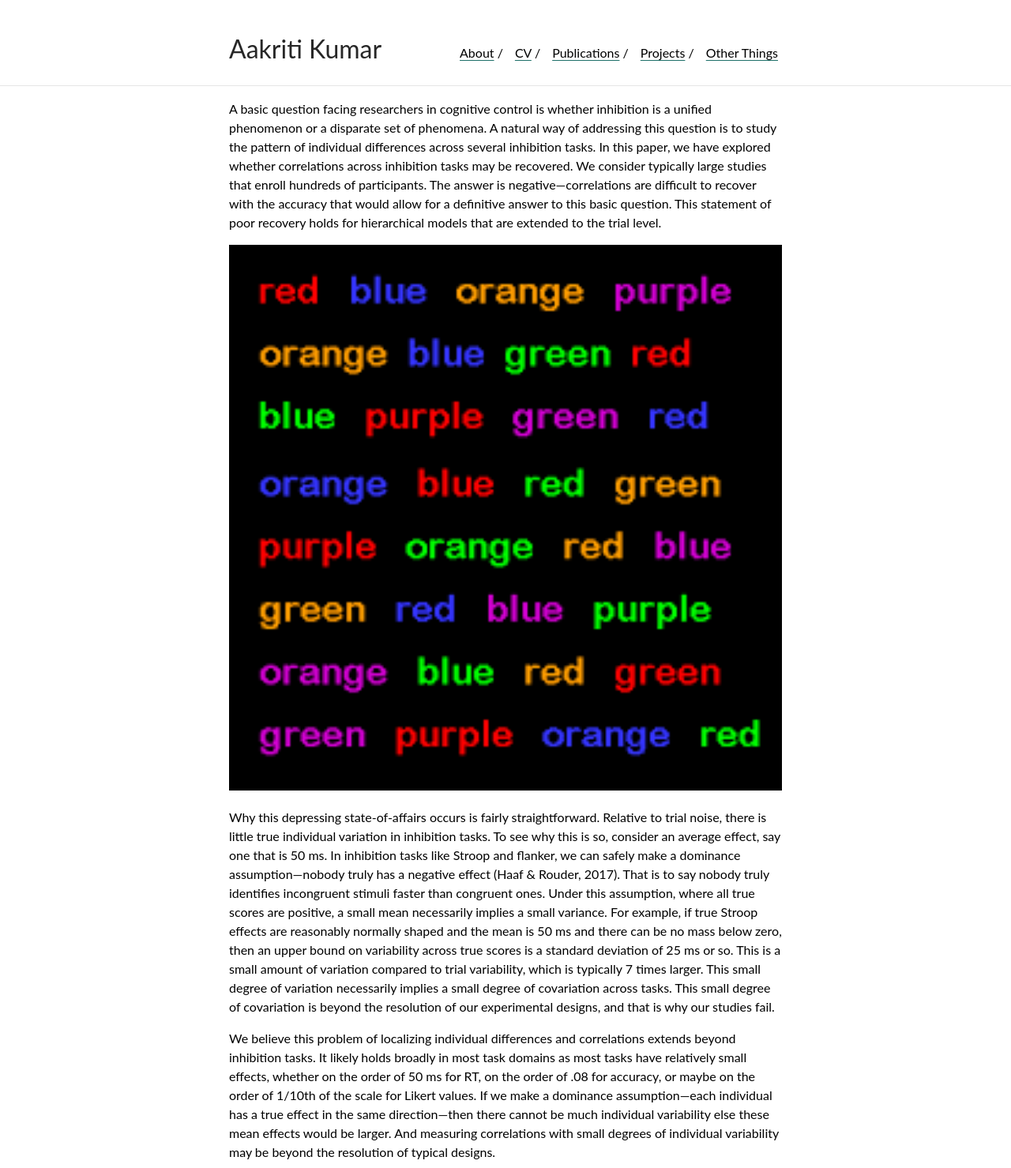
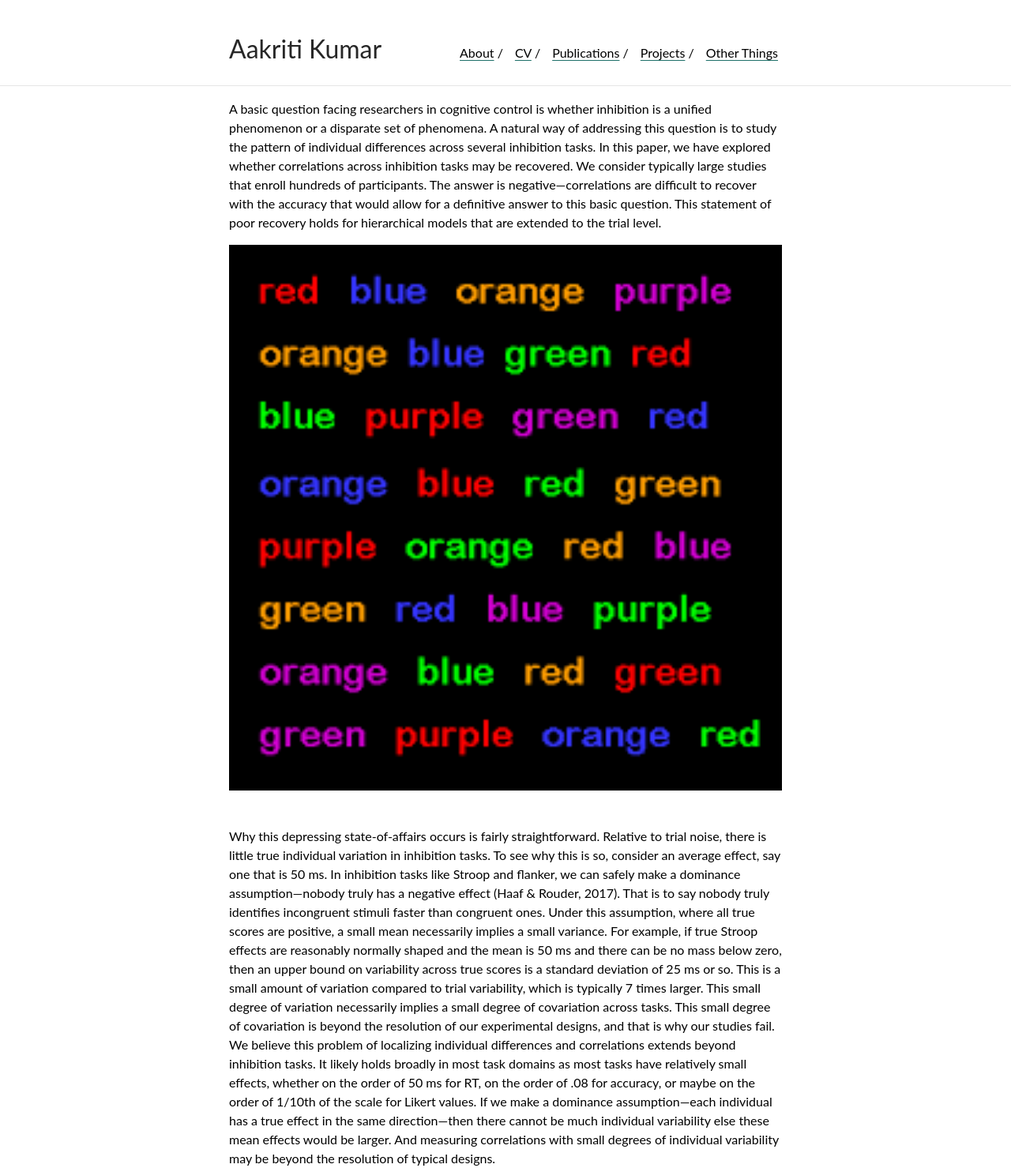
Before and after one commit to aakriti1kumar/aakriti1kumar.github.io, a Jekyll site: the page built from p.md, in a window 1280 px wide. Shown: the whole page at 79% size. Built offline with Jekyll 4.4.1, drawn with Linux system fonts in a browser that asks for light colours; our own code applies the rules of GitHub Pages for plain Markdown files.

Commit message:
Update p.md

```diff
--- a/p.md
+++ b/p.md
@@ -5,10 +5,10 @@ this paper, we have explored whether correlations across inhibition tasks may be
 We consider typically large studies that enroll hundreds of participants. The answer is
 negative—correlations are difficult to recover with the accuracy that would allow for a
 definitive answer to this basic question. This statement of poor recovery holds for
-hierarchical models that are extended to the trial level.
+hierarchical models that are extended to the trial level.<br>
 <p align="center">
   <img src="stroop.png" />
-</p>
+</p><br>
 Why this depressing state-of-affairs occurs is fairly straightforward. Relative to trial
 noise, there is little true individual variation in inhibition tasks. To see why this is so,
 consider an average effect, say one that is 50 ms. In inhibition tasks like Stroop and flanker,
@@ -22,7 +22,7 @@ amount of variation compared to trial variability, which is typically 7 times la
 small degree of variation necessarily implies a small degree of covariation across tasks. This
 small degree of covariation is beyond the resolution of our experimental designs, and that is
 why our studies fail.
-
+<br>
 We believe this problem of localizing individual differences and correlations extends
 beyond inhibition tasks. It likely holds broadly in most task domains as most tasks have
 relatively small effects, whether on the order of 50 ms for RT, on the order of .08 for
```
